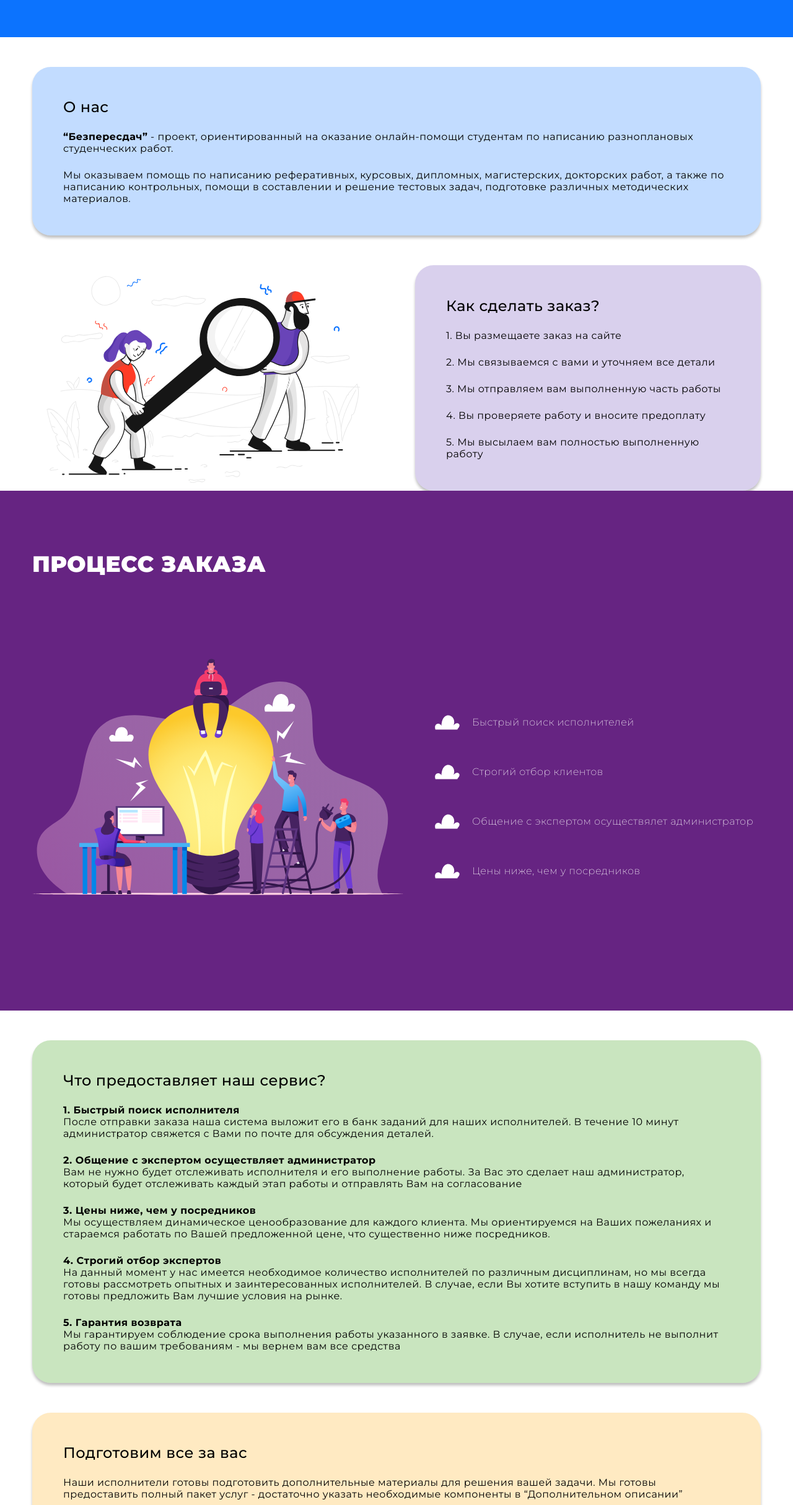
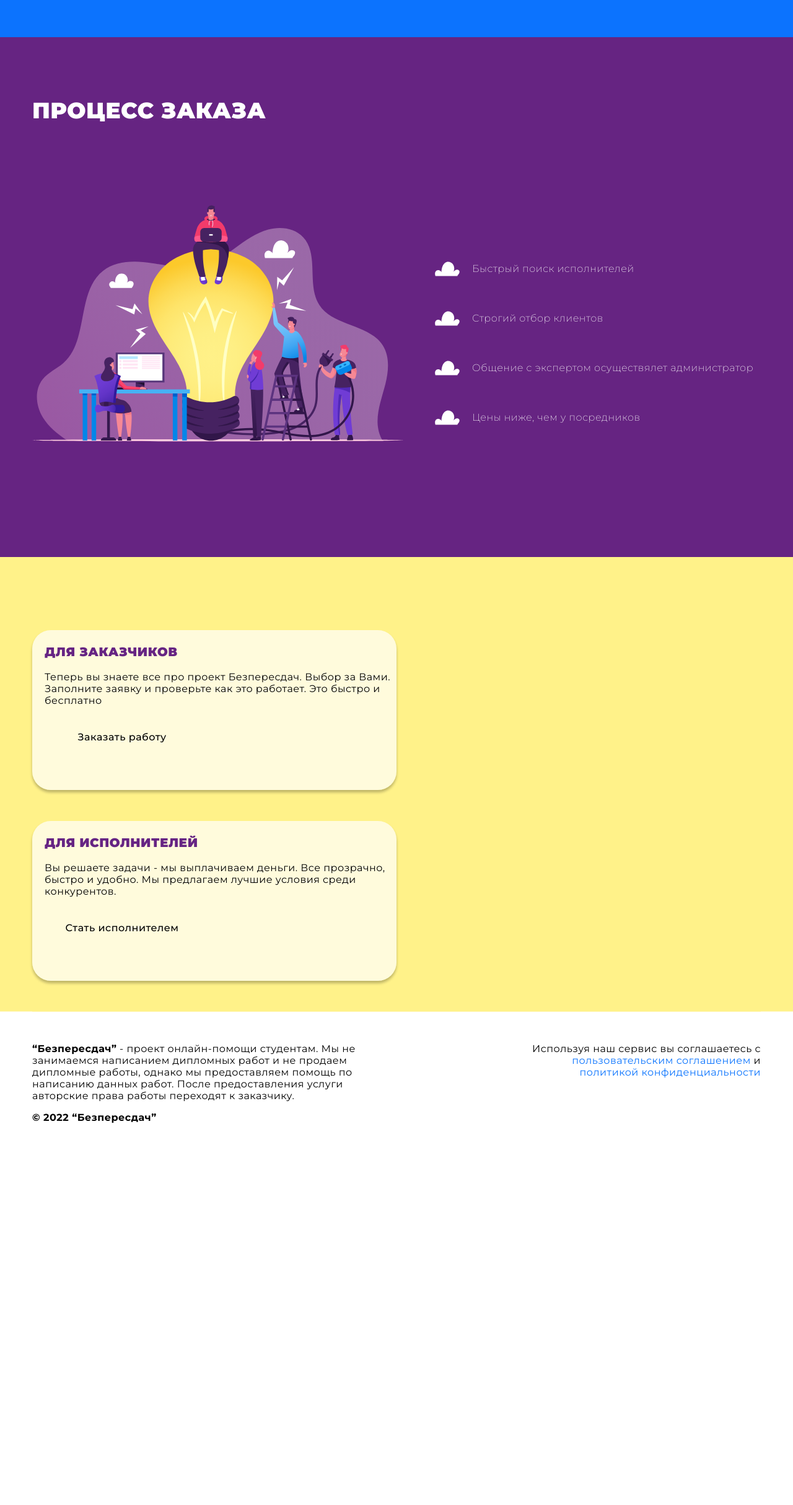
Before and after one commit to bezperesdach/bezperesdach_frontend, a Next.js app: page / in a window 1280 px wide. Shown: the part 1487-3916 px from the top of the page at 62% size. After the commit the page ends 3316 px from the top, so only its background shows below. Built offline with nearby package versions, Linux system fonts and the light colour scheme.

Commit message:
edit: new page

```diff
--- a/pages/index.tsx
+++ b/pages/index.tsx
@@ -5,11 +5,8 @@ import { GetServerSideProps, InferGetServerSidePropsType } from "next/types";
 import Layout from "../components/layout/layout";
 import { Main } from "../components/home-page/main/main";
 import { Service } from "../components/home-page/service/service";
-import { About } from "../components/home-page/about/about";
-import { Services } from "../components/home-page/services/services";
 import { Guarantees } from "../components/home-page/guarantees/guarantees";
-import { Represents } from "../components/home-page/represents/represents";
-import { Preparation } from "../components/home-page/preparation/preparation";
+import { Work } from "../components/home-page/work/work";
 
 import { typeOptionsOrder } from "../utils/form/new-order-form";
 
@@ -37,12 +34,8 @@ export default function Home({ pt }: InferGetServerSidePropsType<typeof getServe
       </Head>
       <Main />
       <Service />
-
-      <About />
-      <Services />
       <Guarantees />
-      <Represents />
-      <Preparation />
+      <Work />
     </Layout>
   );
 }
```
